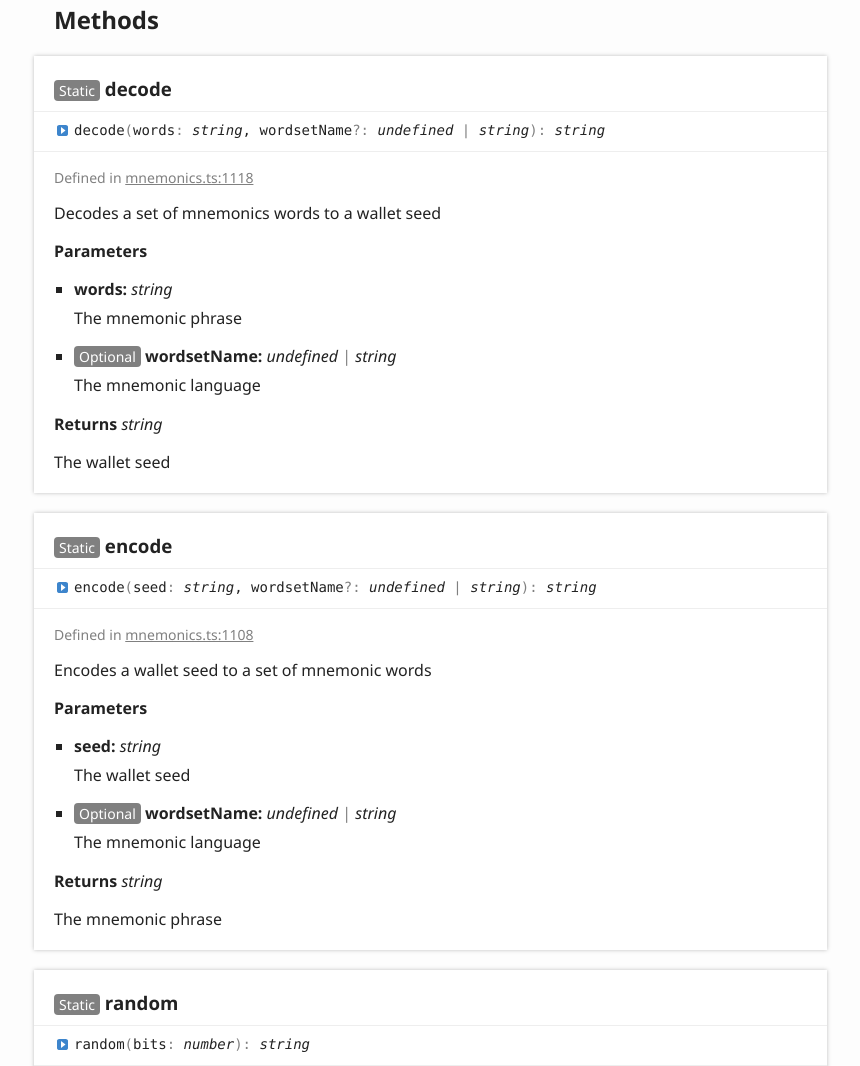
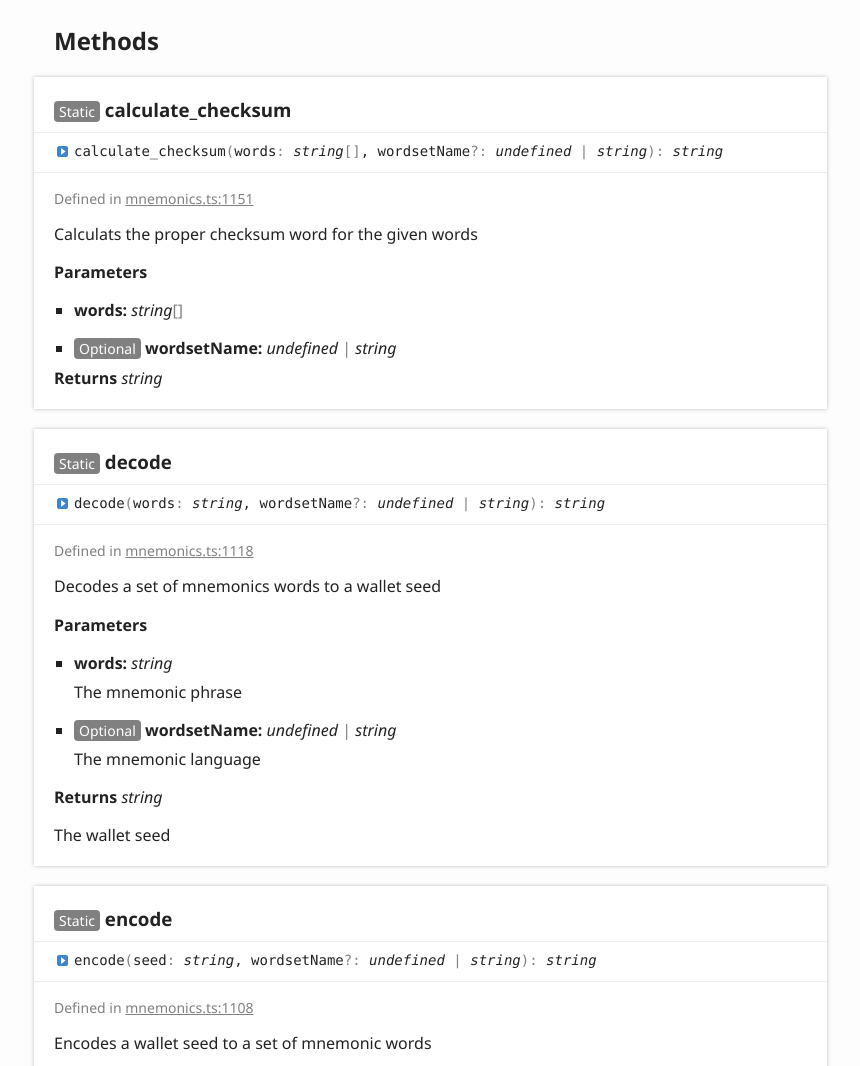
Before and after one commit to turtlecoin/node-turtlecoin-mnemonics, a website: page docs/classes/mnemonics.html in a window 1280 px wide. Shown: the part 1391-2457 px from the top of the page, without its empty margins (6-866 px from the left). Drawn offline with Linux system fonts and the light colour scheme.

Commit message:
Expose the ability to generate the checksum word from the list of words

```diff
--- a/docs/assets/js/search.js
+++ b/docs/assets/js/search.js
@@ -1,3 +1,3 @@
 var typedoc = typedoc || {};
             typedoc.search = typedoc.search || {};
-            typedoc.search.data = {"kinds":{"128":"Class","2048":"Method","262144":"Accessor"},"rows":[{"id":0,"kind":128,"name":"Mnemonics","url":"classes/mnemonics.html","classes":"tsd-kind-class"},{"id":1,"kind":2048,"name":"encode","url":"classes/mnemonics.html#encode","classes":"tsd-kind-method tsd-parent-kind-class tsd-is-static","parent":"Mnemonics"},{"id":2,"kind":2048,"name":"decode","url":"classes/mnemonics.html#decode","classes":"tsd-kind-method tsd-parent-kind-class tsd-is-static","parent":"Mnemonics"},{"id":3,"kind":2048,"name":"random","url":"classes/mnemonics.html#random","classes":"tsd-kind-method tsd-parent-kind-class tsd-is-static","parent":"Mnemonics"},{"id":4,"kind":262144,"name":"words","url":"classes/mnemonics.html#words","classes":"tsd-kind-get-signature tsd-parent-kind-class tsd-is-static","parent":"Mnemonics"},{"id":5,"kind":262144,"name":"languages","url":"classes/mnemonics.html#languages","classes":"tsd-kind-get-signature tsd-parent-kind-class tsd-is-static","parent":"Mnemonics"}]};
+            typedoc.search.data = {"kinds":{"128":"Class","2048":"Method","262144":"Accessor"},"rows":[{"id":0,"kind":128,"name":"Mnemonics","url":"classes/mnemonics.html","classes":"tsd-kind-class"},{"id":1,"kind":2048,"name":"encode","url":"classes/mnemonics.html#encode","classes":"tsd-kind-method tsd-parent-kind-class tsd-is-static","parent":"Mnemonics"},{"id":2,"kind":2048,"name":"decode","url":"classes/mnemonics.html#decode","classes":"tsd-kind-method tsd-parent-kind-class tsd-is-static","parent":"Mnemonics"},{"id":3,"kind":2048,"name":"random","url":"classes/mnemonics.html#random","classes":"tsd-kind-method tsd-parent-kind-class tsd-is-static","parent":"Mnemonics"},{"id":4,"kind":262144,"name":"words","url":"classes/mnemonics.html#words","classes":"tsd-kind-get-signature tsd-parent-kind-class tsd-is-static","parent":"Mnemonics"},{"id":5,"kind":262144,"name":"languages","url":"classes/mnemonics.html#languages","classes":"tsd-kind-get-signature tsd-parent-kind-class tsd-is-static","parent":"Mnemonics"},{"id":6,"kind":2048,"name":"calculate_checksum","url":"classes/mnemonics.html#calculate_checksum","classes":"tsd-kind-method tsd-parent-kind-class tsd-is-static","parent":"Mnemonics"}]};
--- a/docs/classes/mnemonics.html
+++ b/docs/classes/mnemonics.html
@@ -91,6 +91,7 @@
 						<section class="tsd-index-section ">
 							<h3>Methods</h3>
 							<ul class="tsd-index-list">
+								<li class="tsd-kind-method tsd-parent-kind-class tsd-is-static"><a href="mnemonics.html#calculate_checksum" class="tsd-kind-icon">calculate_<wbr>checksum</a></li>
 								<li class="tsd-kind-method tsd-parent-kind-class tsd-is-static"><a href="mnemonics.html#decode" class="tsd-kind-icon">decode</a></li>
 								<li class="tsd-kind-method tsd-parent-kind-class tsd-is-static"><a href="mnemonics.html#encode" class="tsd-kind-icon">encode</a></li>
 								<li class="tsd-kind-method tsd-parent-kind-class tsd-is-static"><a href="mnemonics.html#random" class="tsd-kind-icon">random</a></li>
@@ -111,7 +112,7 @@
 						<li class="tsd-description">
 							<aside class="tsd-sources">
 								<ul>
-									<li>Defined in <a href="https://github.com/turtlecoin/node-turtlecoin-mnemonics/blob/fd986f5/src/mnemonics.ts#L1142">mnemonics.ts:1142</a></li>
+									<li>Defined in <a href="https://github.com/turtlecoin/node-turtlecoin-mnemonics/blob/66faea1/src/mnemonics.ts#L1142">mnemonics.ts:1142</a></li>
 								</ul>
 							</aside>
 							<div class="tsd-comment tsd-typography">
@@ -134,7 +135,7 @@
 						<li class="tsd-description">
 							<aside class="tsd-sources">
 								<ul>
-									<li>Defined in <a href="https://github.com/turtlecoin/node-turtlecoin-mnemonics/blob/fd986f5/src/mnemonics.ts#L1134">mnemonics.ts:1134</a></li>
+									<li>Defined in <a href="https://github.com/turtlecoin/node-turtlecoin-mnemonics/blob/66faea1/src/mnemonics.ts#L1134">mnemonics.ts:1134</a></li>
 								</ul>
 							</aside>
 							<div class="tsd-comment tsd-typography">
@@ -150,6 +151,39 @@
 			<section class="tsd-panel-group tsd-member-group ">
 				<h2>Methods</h2>
 				<section class="tsd-panel tsd-member tsd-kind-method tsd-parent-kind-class tsd-is-static">
+					<a name="calculate_checksum" class="tsd-anchor"></a>
+					<h3><span class="tsd-flag ts-flagStatic">Static</span> calculate_<wbr>checksum</h3>
+					<ul class="tsd-signatures tsd-kind-method tsd-parent-kind-class tsd-is-static">
+						<li class="tsd-signature tsd-kind-icon">calculate_<wbr>checksum<span class="tsd-signature-symbol">(</span>words<span class="tsd-signature-symbol">: </span><span class="tsd-signature-type">string</span><span class="tsd-signature-symbol">[]</span>, wordsetName<span class="tsd-signature-symbol">?: </span><span class="tsd-signature-type">undefined</span><span class="tsd-signature-symbol"> | </span><span class="tsd-signature-type">string</span><span class="tsd-signature-symbol">)</span><span class="tsd-signature-symbol">: </span><span class="tsd-signature-type">string</span></li>
+					</ul>
+					<ul class="tsd-descriptions">
+						<li class="tsd-description">
+							<aside class="tsd-sources">
+								<ul>
+									<li>Defined in <a href="https://github.com/turtlecoin/node-turtlecoin-mnemonics/blob/66faea1/src/mnemonics.ts#L1151">mnemonics.ts:1151</a></li>
+								</ul>
+							</aside>
+							<div class="tsd-comment tsd-typography">
+								<div class="lead">
+									<p>Calculats the proper checksum word for the given words</p>
+								</div>
+							</div>
+							<h4 class="tsd-parameters-title">Parameters</h4>
+							<ul class="tsd-parameters">
+								<li>
+									<h5>words: <span class="tsd-signature-type">string</span><span class="tsd-signature-symbol">[]</span></h5>
+								</li>
+								<li>
+									<h5><span class="tsd-flag ts-flagOptional">Optional</span> wordsetName: <span class="tsd-signature-type">undefined</span><span class="tsd-signature-symbol"> | </span><span class="tsd-signature-type">string</span></h5>
+									<div class="tsd-comment tsd-typography">
+									</div>
+								</li>
+							</ul>
+							<h4 class="tsd-returns-title">Returns <span class="tsd-signature-type">string</span></h4>
+						</li>
+					</ul>
+				</section>
+				<section class="tsd-panel tsd-member tsd-kind-method tsd-parent-kind-class tsd-is-static">
 					<a name="decode" class="tsd-anchor"></a>
 					<h3><span class="tsd-flag ts-flagStatic">Static</span> decode</h3>
 					<ul class="tsd-signatures tsd-kind-method tsd-parent-kind-class tsd-is-static">
@@ -159,7 +193,7 @@
 						<li class="tsd-description">
 							<aside class="tsd-sources">
 								<ul>
-									<li>Defined in <a href="https://github.com/turtlecoin/node-turtlecoin-mnemonics/blob/fd986f5/src/mnemonics.ts#L1118">mnemonics.ts:1118</a></li>
+									<li>Defined in <a href="https://github.com/turtlecoin/node-turtlecoin-mnemonics/blob/66faea1/src/mnemonics.ts#L1118">mnemonics.ts:1118</a></li>
 								</ul>
 							</aside>
 							<div class="tsd-comment tsd-typography">
@@ -197,7 +231,7 @@
 						<li class="tsd-description">
 							<aside class="tsd-sources">
 								<ul>
-									<li>Defined in <a href="https://github.com/turtlecoin/node-turtlecoin-mnemonics/blob/fd986f5/src/mnemonics.ts#L1108">mnemonics.ts:1108</a></li>
+									<li>Defined in <a href="https://github.com/turtlecoin/node-turtlecoin-mnemonics/blob/66faea1/src/mnemonics.ts#L1108">mnemonics.ts:1108</a></li>
 								</ul>
 							</aside>
 							<div class="tsd-comment tsd-typography">
@@ -235,7 +269,7 @@
 						<li class="tsd-description">
 							<aside class="tsd-sources">
 								<ul>
-									<li>Defined in <a href="https://github.com/turtlecoin/node-turtlecoin-mnemonics/blob/fd986f5/src/mnemonics.ts#L1127">mnemonics.ts:1127</a></li>
+									<li>Defined in <a href="https://github.com/turtlecoin/node-turtlecoin-mnemonics/blob/66faea1/src/mnemonics.ts#L1127">mnemonics.ts:1127</a></li>
 								</ul>
 							</aside>
 							<div class="tsd-comment tsd-typography">
@@ -279,6 +313,9 @@
 							</li>
 							<li class=" tsd-kind-get-signature tsd-parent-kind-class tsd-is-static">
 								<a href="mnemonics.html#words" class="tsd-kind-icon">words</a>
+							</li>
+							<li class=" tsd-kind-method tsd-parent-kind-class tsd-is-static">
+								<a href="mnemonics.html#calculate_checksum" class="tsd-kind-icon">calculate_<wbr>checksum</a>
 							</li>
 							<li class=" tsd-kind-method tsd-parent-kind-class tsd-is-static">
 								<a href="mnemonics.html#decode" class="tsd-kind-icon">decode</a>
--- a/package.json
+++ b/package.json
@@ -1,6 +1,6 @@
 {
   "name": "turtlecoin-mnemonics",
-  "version": "0.0.7",
+  "version": "0.0.8",
   "description": "TurtleCoin Mnemonic Words",
   "types": "dist/mnemonics.d.ts",
   "main": "dist/mnemonics.js",
@@ -37,8 +37,8 @@
   },
   "devDependencies": {
     "@types/node": "^13.13.14",
-    "@typescript-eslint/eslint-plugin": "^3.6.1",
-    "@typescript-eslint/parser": "^3.6.1",
+    "@typescript-eslint/eslint-plugin": "^3.7.0",
+    "@typescript-eslint/parser": "^3.7.0",
     "eslint": "^7.4.0",
     "eslint-config-standard": "^14.1.1",
     "eslint-plugin-import": "^2.22.0",
```
Also changed, not shown: src/mnemonics.ts (+21 -2 lines), 2 other files.
